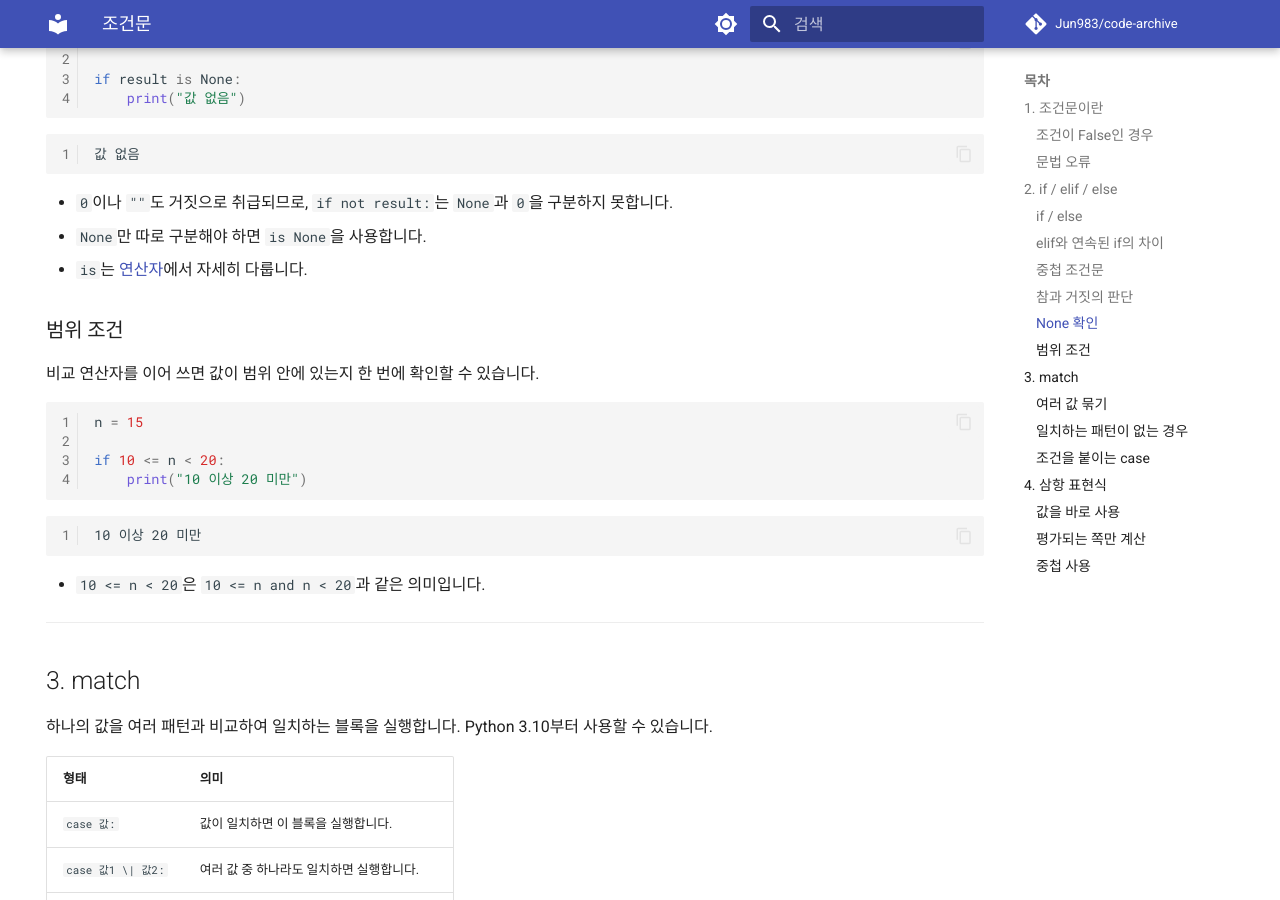
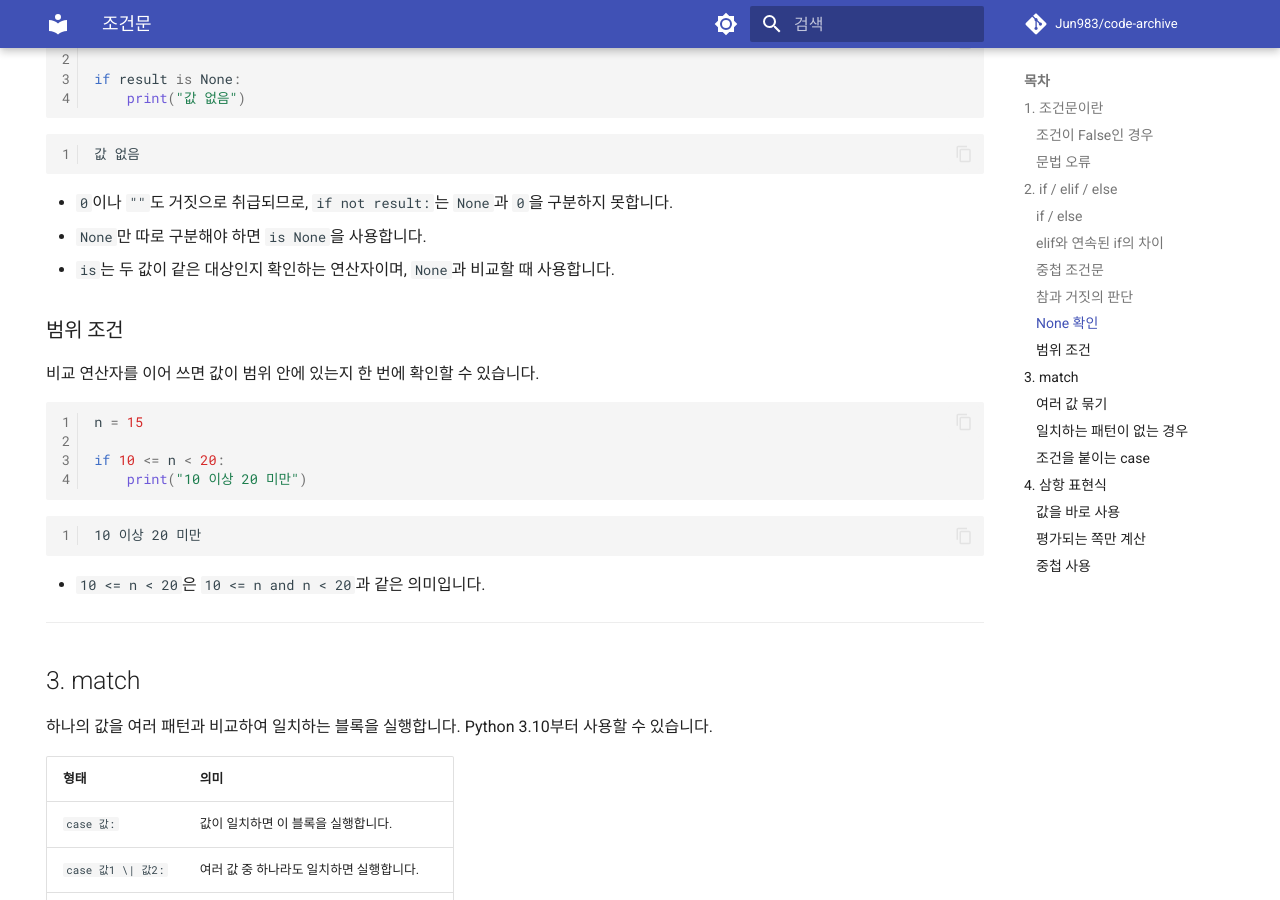
Before and after one commit to Jun983/code-archive, an MkDocs documentation site: the page built from docs/python/conditional.md, in a window 1280 px wide and 900 px high, scrolled down 5584 px. Built offline with MkDocs 1.6.1 and Material for MkDocs 9.7.7, drawn with Linux system fonts in a browser that asks for light colours; comment, search, counter and statistics services are not loaded.

Commit message:
docs(python): 조건문 문서의 is 연산자 안내 수정
Co-Authored-By: Claude Sonnet 5.5 <noreply@anthropic.com>

```diff
--- a/docs/python/conditional.md
+++ b/docs/python/conditional.md
@@ -256,7 +256,7 @@ if result is None:
 
 - `0`이나 `""`도 거짓으로 취급되므로, `if not result:`는 `None`과 `0`을 구분하지 못합니다.
 - `None`만 따로 구분해야 하면 `is None`을 사용합니다.
-- `is`는 [연산자](operator.md)에서 자세히 다룹니다.
+- `is`는 두 값이 같은 대상인지 확인하는 연산자이며, `None`과 비교할 때 사용합니다.
 
 ### 범위 조건
 
```
